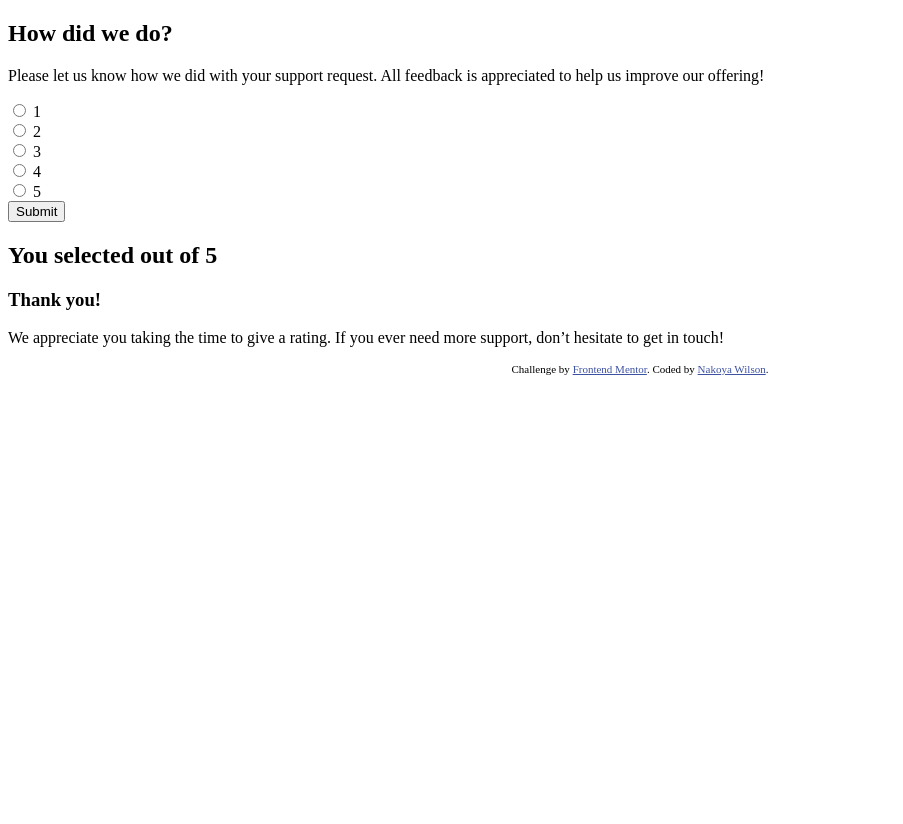
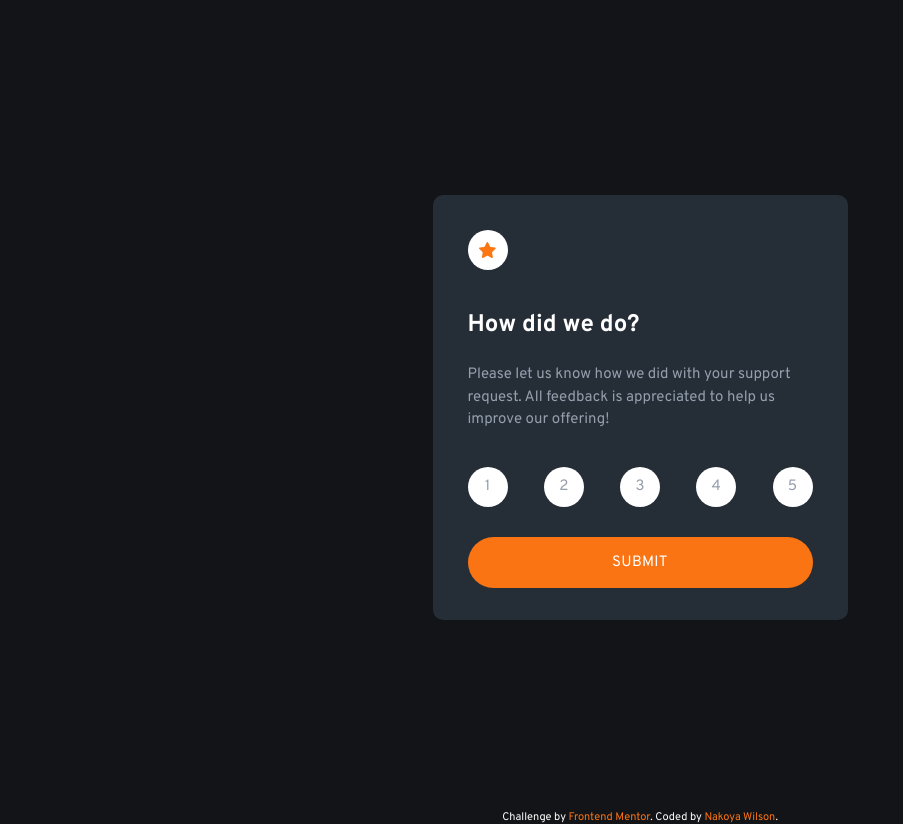
Before and after one commit to nakoyawilson/interactive-rating-component, a plain HTML site: page index.html in a window 1280 px wide. Shown: the whole page, without its empty margins (0-903 px from the left). Before the commit the page ends 800 px from the top, so only its background shows below. Drawn offline with Linux system fonts and the light colour scheme.

Commit message:
Add more styling

```diff
--- a/css/styles.css
+++ b/css/styles.css
@@ -1,10 +1,189 @@
+@import url("https://fonts.googleapis.com/css2?family=Overpass:wght@400;700&display=swap");
+
+:root {
+  --font: "Overpass", sans-serif;
+  --orange: hsl(25, 97%, 53%);
+  --white: hsl(0, 0%, 100%);
+  --light-grey: hsl(217, 12%, 63%);
+  --medium-grey: hsl(216, 12%, 54%);
+  --dark-blue: hsl(213, 19%, 18%);
+  --very-dark-blue: hsl(216, 12%, 8%);
+}
+
+/* CSS Reset */
+
+*,
+*::after,
+*::before {
+  margin: 0;
+  padding: 0;
+  box-sizing: border-box;
+}
+
+/* General Styles */
+
+html {
+  font-size: 62.5%;
+}
+
+body {
+  font-family: var(--font);
+  font-size: 1.5rem;
+  font-weight: 400;
+  background: var(--very-dark-blue);
+  color: var(--white);
+}
+
+button {
+  background: none;
+  border: none;
+  font: inherit;
+}
+
+.visually-hidden {
+  border: 0;
+  clip: rect(0 0 0 0);
+  height: 1px;
+  margin: -1px;
+  overflow: hidden;
+  padding: 0;
+  position: absolute;
+  width: 1px;
+}
+
+.hide-section {
+  display: none;
+}
+
+/* Main */
+
+.main {
+  background: var(--dark-blue);
+  width: min(86.67%, 32.5rem);
+  margin: 15.5rem auto;
+  border-radius: 10px;
+}
+
+/* Rating Section */
+
+.ratings-section {
+  padding: 8.5rem 2.4rem 3.2rem;
+}
+
+.heading {
+  position: relative;
+  font-size: 2.4rem;
+  font-weight: 700;
+}
+
+.heading::before {
+  content: "";
+  width: 4rem;
+  height: 4rem;
+  background-color: var(--white);
+  background-image: url("../images/icon-star.svg");
+  background-repeat: no-repeat;
+  background-position: center;
+  position: absolute;
+  top: -6rem;
+  left: 0;
+  border-radius: 50%;
+}
+
+.paragraph {
+  line-height: 1.5;
+  margin: 2.4rem auto 3.5rem;
+  color: var(--light-grey);
+}
+
+.ratings-wrapper {
+  display: flex;
+  justify-content: space-between;
+  align-items: center;
+  flex-wrap: wrap;
+  gap: 1.6rem;
+}
+
+.rating-label {
+  display: flex;
+  justify-content: center;
+  align-items: center;
+  width: 4rem;
+  height: 4rem;
+  background-color: var(--white);
+  border-radius: 50%;
+  color: var(--light-grey);
+}
+
+.btn-submit {
+  display: block;
+  margin-top: 2rem;
+  background-color: var(--orange);
+  color: var(--white);
+  width: 100%;
+  text-transform: uppercase;
+  letter-spacing: 0.02em;
+  border-radius: 28px;
+  padding: 1.6rem;
+}
+
+/* Thank You Section */
+
 /* Footer */
 
 .attribution {
-  font-size: 11px;
+  font-size: 1.1rem;
   text-align: center;
 }
 
 .attribution a {
-  color: hsl(228, 45%, 44%);
+  color: var(--orange);
+  text-decoration: none;
 }
+
+/* Media Queries */
+
+@media screen and (min-width: 530px) {
+  /* Main */
+
+  .main {
+    background: var(--dark-blue);
+    width: 41.5rem;
+    margin: 19.5rem auto 19rem;
+    border-radius: 10px;
+  }
+
+  /* Rating Section */
+
+  .ratings-section {
+    padding: 11.5rem 3.5rem 3.2rem;
+  }
+
+  .heading::before {
+    top: -8rem;
+  }
+
+  .rating-label:hover {
+    cursor: pointer;
+    background-color: var(--orange);
+    color: var(--white);
+  }
+
+  .rating-label.active {
+    background-color: var(--medium-grey);
+    color: var(--white);
+  }
+
+  .btn-submit {
+    margin-top: 3rem;
+    padding: 1.6rem;
+  }
+
+  .btn-submit:hover {
+    cursor: pointer;
+    background-color: var(--white);
+    color: var(--orange);
+  }
+
+  /* Thank You Section */
+}
--- a/index.html
+++ b/index.html
@@ -17,40 +17,70 @@
     <link rel="stylesheet" href="css/styles.css" />
   </head>
   <body>
-    <main>
-      <section>
+    <main class="main">
+      <section class="ratings-section" id="ratings">
         <h1 class="heading">How did we do?</h1>
         <p class="paragraph">
           Please let us know how we did with your support request. All feedback
           is appreciated to help us improve our offering!
         </p>
-        <form>
-          <div>
+        <form id="ratings-form">
+          <div class="ratings-wrapper">
             <div>
-              <input type="radio" id="rating-1" name="rating" value="1" />
-              <label for="rating-1">1</label>
+              <input
+                type="radio"
+                id="rating-1"
+                name="rating"
+                value="1"
+                class="visually-hidden ratings-input"
+              />
+              <label for="rating-1" class="rating-label">1</label>
             </div>
             <div>
-              <input type="radio" id="rating-2" name="rating" value="2" />
-              <label for="rating-2">2</label>
+              <input
+                type="radio"
+                id="rating-2"
+                name="rating"
+                value="2"
+                class="visually-hidden ratings-input"
+              />
+              <label for="rating-2" class="rating-label">2</label>
             </div>
             <div>
-              <input type="radio" id="rating-3" name="rating" value="3" />
-              <label for="rating-3">3</label>
+              <input
+                type="radio"
+                id="rating-3"
+                name="rating"
+                value="3"
+                class="visually-hidden ratings-input"
+              />
+              <label for="rating-3" class="rating-label">3</label>
             </div>
             <div>
-              <input type="radio" id="rating-4" name="rating" value="4" />
-              <label for="rating-4">4</label>
+              <input
+                type="radio"
+                id="rating-4"
+                name="rating"
+                value="4"
+                class="visually-hidden ratings-input"
+              />
+              <label for="rating-4" class="rating-label">4</label>
             </div>
             <div>
-              <input type="radio" id="rating-5" name="rating" value="5" />
-              <label for="rating-5">5</label>
+              <input
+                type="radio"
+                id="rating-5"
+                name="rating"
+                value="5"
+                class="visually-hidden ratings-input"
+              />
+              <label for="rating-5" class="rating-label">5</label>
             </div>
           </div>
-          <button>Submit</button>
+          <button id="submit-button" class="btn-submit">Submit</button>
         </form>
       </section>
-      <section>
+      <section class="thank-you-section hide-section" id="thanks">
         <h2>You selected <span id="user-choice"></span> out of 5</h2>
         <h3>Thank you!</h3>
         <p>
```
